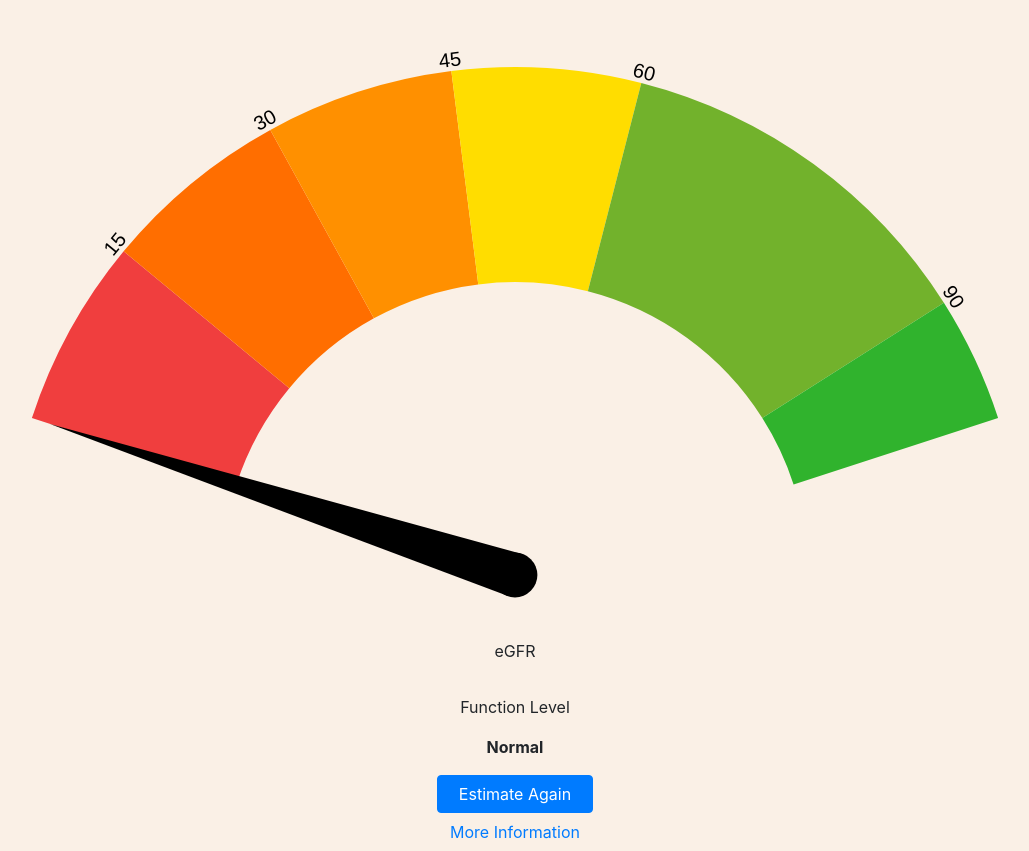
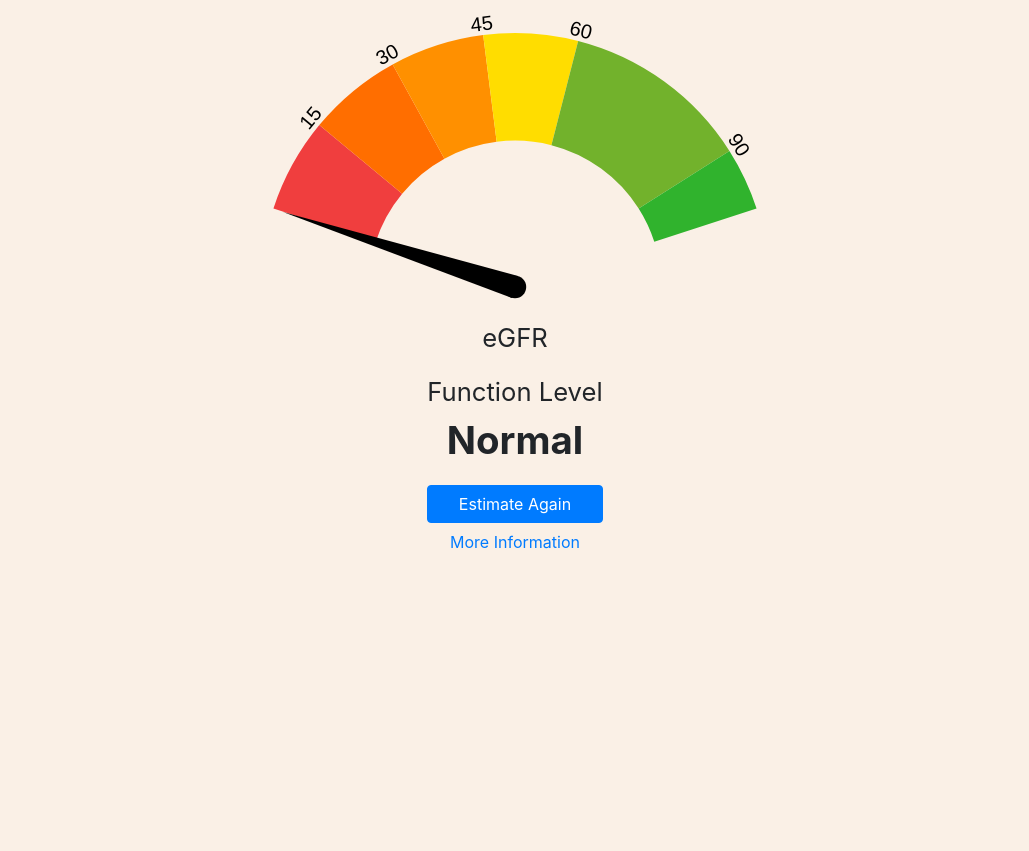
Before and after one commit to emenym/gfr_app, a Flask app: template templates/gfr_result.html in a window 1280 px wide. Shown: the part 327-1178 px from the top of the page, without its empty margins (125-1154 px from the left). After the commit the page ends 876 px from the top, so only its background shows below. Run offline with Flask 2, Linux system fonts and the light colour scheme; the template is opened without the code that fills it, so the values that code supplies are empty; some libraries are stand-ins or nearby versions; grey boxes are pictures that could not be loaded.

Commit message:
canvas size css

```diff
--- a/static/style.css
+++ b/static/style.css
@@ -43,6 +43,14 @@ input{
 }
 
 canvas {
-  width: 100%;
-  height: auto;
+    width: 50%;
+    height: auto;
+    margin: auto;
 }
+.result-font {
+    font-size:2vw;
+    margin-bottom:0px;
+}
+.result-number {
+    font-size:3vw;
+}
```
